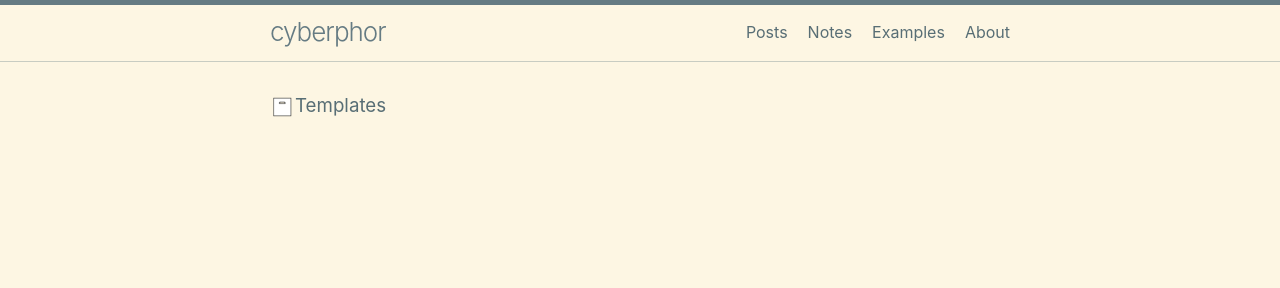
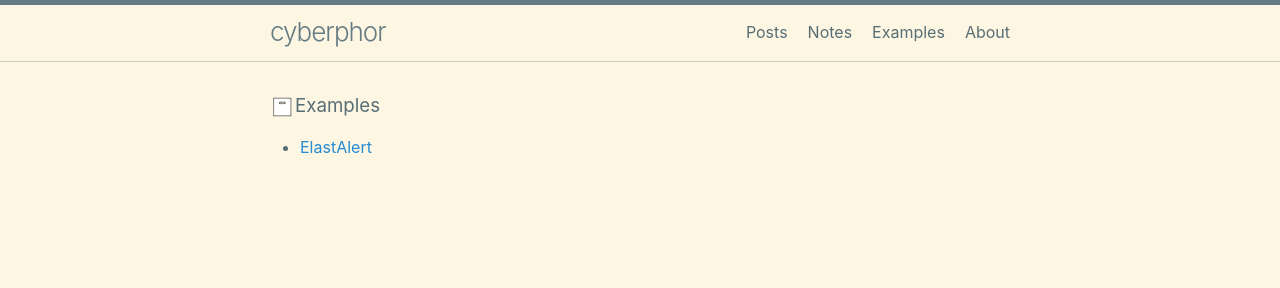
Before and after one commit to cyberphor/blog, a Jekyll site: the page built from examples.md, in a window 1280 px wide. Shown: the top 288 px of the page. Built offline with Jekyll 4.4.1, drawn with Linux system fonts in a browser that asks for light colours.

Commit message:
Update examples.md

```diff
--- a/examples.md
+++ b/examples.md
@@ -4,11 +4,11 @@ title: 'Examples'
 permalink: 'examples'
 ---
 
-<h3><img src="{{ site.baseurl }}/assets/notes.png">Templates</h3>
+<h3><img src="{{ site.baseurl }}/assets/notes.png">Examples</h3>
 <ul class="notes-list">
   {% assign sorted_posts = site.posts | sort: 'title' %}
   {% for post in sorted_posts %}
-    {% if post.subcategory == 'templates' %}
+    {% if post.subcategory == 'examples' %}
       <li>
         <a href="{{ post.url | relative_url }}">
           {{ post.title }}
```
